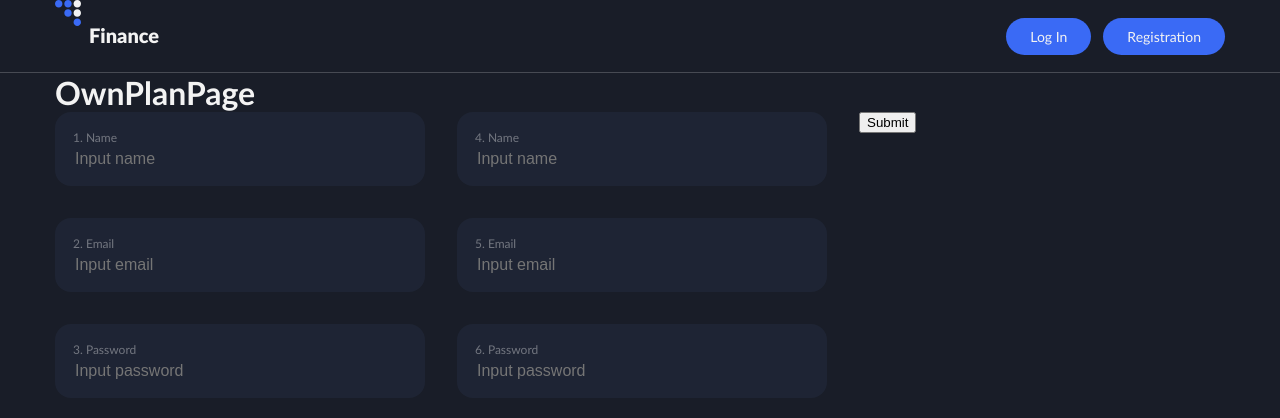
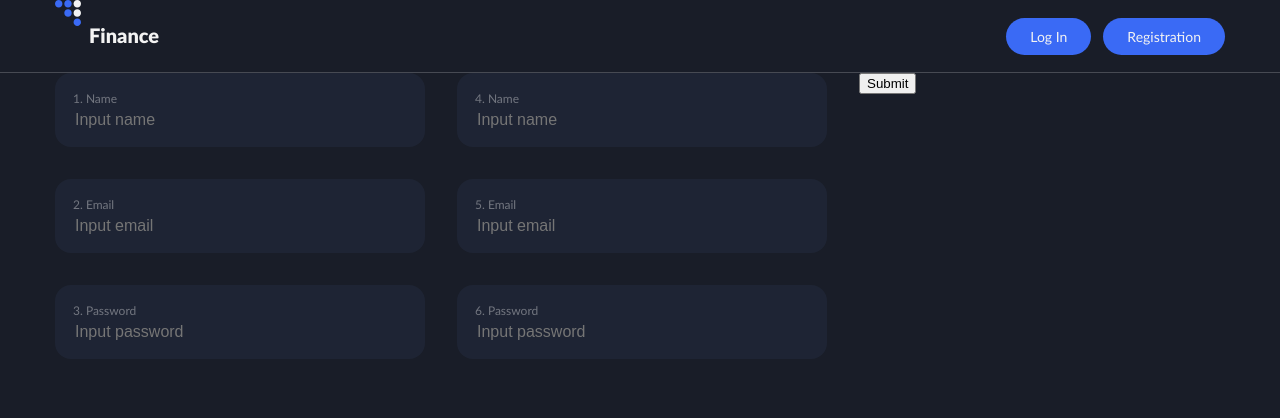
Before and after one commit to SolusBlade/ITD-React-project, a React (Create React App) app: page /plan in a window 1280 px wide. Shown: the top 418 px of the page. Built offline with nearby package versions, Linux system fonts and the light colour scheme; a web font is replaced by a local one.

Commit message:
Update OwnPlanPage.jsx

```diff
--- a/src/pages/OwnPlanPage/OwnPlanPage.jsx
+++ b/src/pages/OwnPlanPage/OwnPlanPage.jsx
@@ -4,7 +4,6 @@ import PlanInputsList from 'components/PlanInputsList/PlanInputsList';
 const OwnPlanPage = () => {
   return (
     <Container>
-      <h1>OwnPlanPage</h1>
       <PlanInputsList />
     </Container>
   );
```
